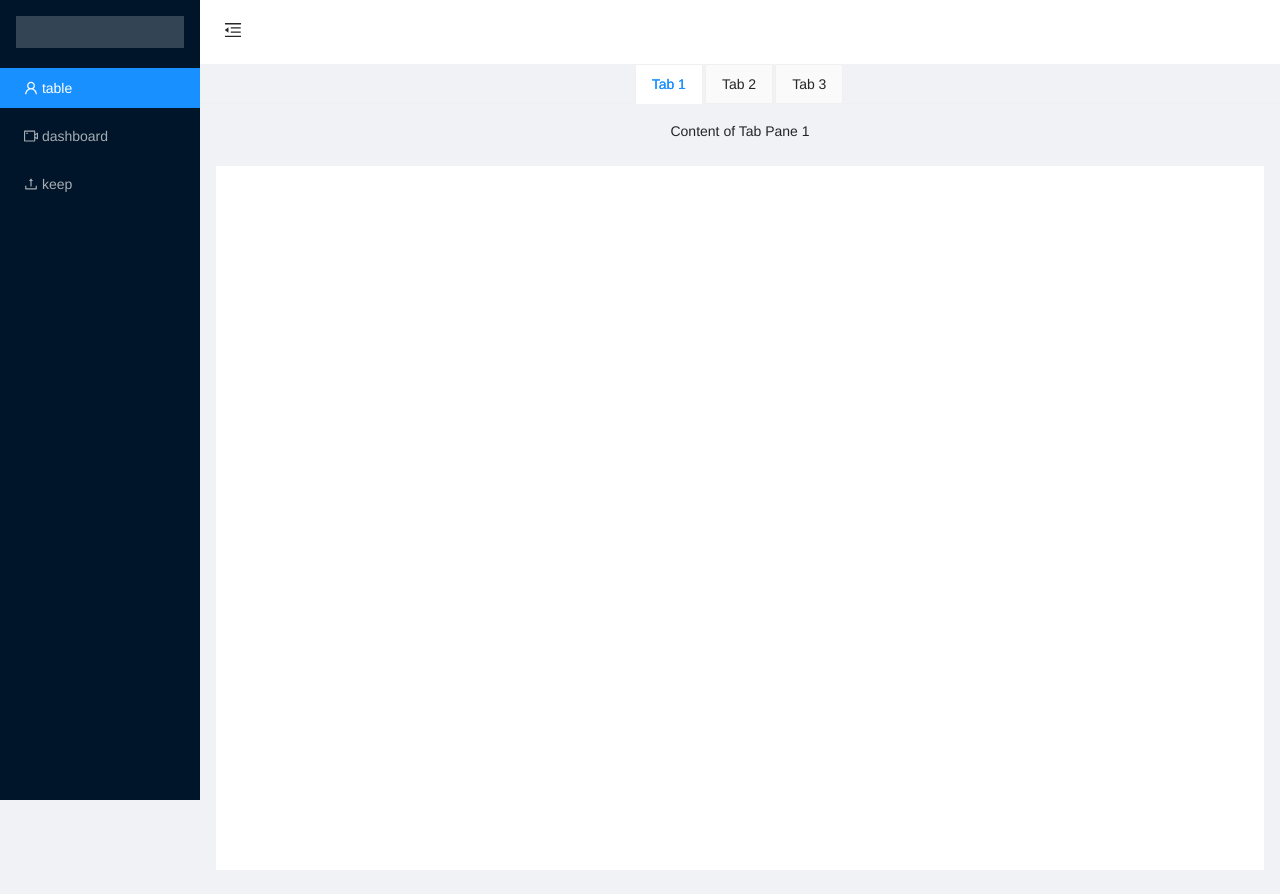
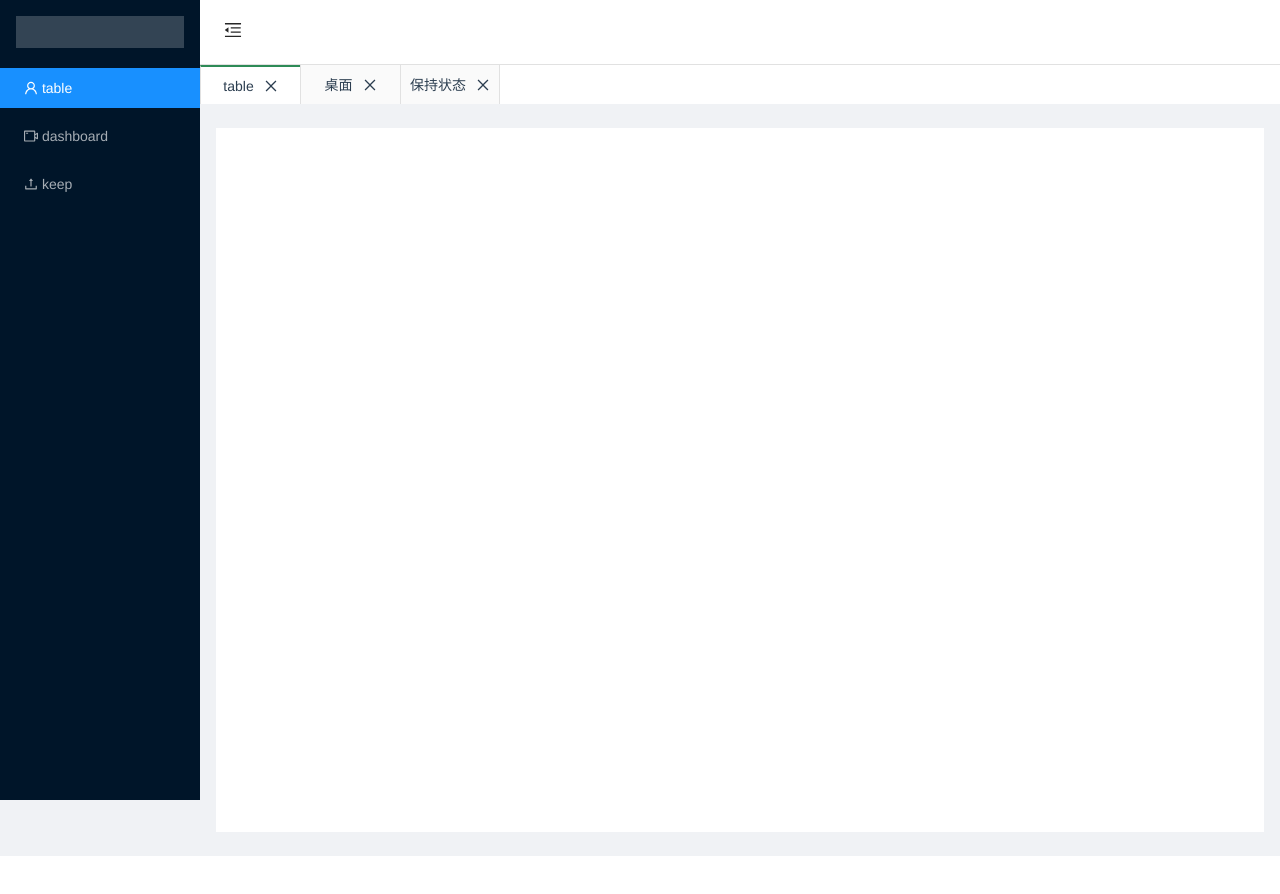
Before and after one commit to stack-stark/vue3-demo, a Vue app: page /index in a window 1280 px wide. After the commit the page ends 856 px from the top, so only its background shows below. Built offline with nearby package versions, Linux system fonts and the light colour scheme.

Commit message:
feat-路由缓存tabs修改

```diff
--- a/src/components/router-tabs/RouterTabs.vue
+++ b/src/components/router-tabs/RouterTabs.vue
@@ -1,23 +1,102 @@
 <template>
-  <div>
-    <a-tabs type="card">
-      <a-tab-pane key="1" tab="Tab 1">Content of Tab Pane 1</a-tab-pane>
-      <a-tab-pane key="2" tab="Tab 2">Content of Tab Pane 2</a-tab-pane>
-      <a-tab-pane key="3" tab="Tab 3">Content of Tab Pane 3</a-tab-pane>
-    </a-tabs>
+  <div class="tabs">
+    <div class="tabs-item" @click="toPage('./table', 'table')" v-bind:class="{ 'tabs-item-active': state.activeKey == 'table' }">
+      <span class="item-span">table</span>
+      <CloseOutlined />
+    </div>
+    <div class="tabs-item" @click="toPage('./dashboard', 'dashboard')" v-bind:class="{ 'tabs-item-active': state.activeKey == 'dashboard' }">
+      <span class="item-span">桌面</span>
+      <CloseOutlined />
+    </div>
+    <div class="tabs-item" @click="toPage('./keep', 'keep')" v-bind:class="{ 'tabs-item-active': state.activeKey == 'keep' }">
+      <span class="item-span">保持状态</span>
+      <CloseOutlined />
+    </div>
   </div>
 </template>
 
 <script lang="ts">
-import { defineComponent } from "vue";
+import { defineComponent, reactive } from "vue";
+import { CloseOutlined } from "@ant-design/icons-vue";
+import Router from "@/router";
 
 export default defineComponent({
   name: "routerTabs",
+  components: {
+    CloseOutlined,
+  },
   setup() {
-    return {};
+    const state = reactive({
+      activeKey: "table",
+    });
+
+    /**
+     * 设置当前活跃页面key
+     */
+    const setActiveKey = (key: string): void => {
+      state.activeKey = key;
+    };
+
+    /**
+     * 路由跳转
+     */
+    const toPage = (page: string, key: string): void => {
+      Router.push(page);
+      setActiveKey(key);
+    };
+
+    return {
+      toPage,
+      state,
+      setActiveKey
+    };
   },
 });
 </script>
 
-<style scoped>
+<style lang="less">
+.tabs {
+  width: calc(100vw - 200px);
+  height: 40px;
+  display: flex;
+  justify-content: flex-start;
+  overflow-x: auto;
+  background-color: white;
+  border-top: 1px solid #e1e1e1;
+  .tabs-item {
+    height: 40px;
+    min-width: 100px;
+    display: flex;
+    align-items: center;
+    justify-content: center;
+    border-left: 1px solid #e1e1e1;
+    cursor: pointer;
+    background: #fafafa;
+    .item-span {
+      margin-right: 10px;
+    }
+  }
+  .tabs-item-active {
+    border-top: 2px solid seagreen;
+    background: #ffffff;
+  }
+  .tabs-item:last-child {
+    border-right: 1px solid #e1e1e1;
+  }
+}
+
+.tabs::-webkit-scrollbar {
+  width: 4px;
+  height: 4px;
+}
+
+.tabs::-webkit-scrollbar-track {
+  border-radius: 6px;
+}
+
+/* 滚动条滑块 */
+.tabs::-webkit-scrollbar-thumb {
+  border-radius: 6px;
+  background: #d2d2d2;
+}
 </style>
--- a/src/layouts/Desktop.vue
+++ b/src/layouts/Desktop.vue
@@ -12,11 +12,11 @@
           <user-outlined />
           table
         </a-menu-item>
-        <a-menu-item key="2"  @click="toPage('./table', '2')">
+        <a-menu-item key="2"  @click="toPage('./dashboard', '2')">
           <video-camera-outlined />
           dashboard
         </a-menu-item>
-        <a-menu-item key="3"  @click="toPage('./table', '3')">
+        <a-menu-item key="3"  @click="toPage('./keep', '3')">
           <upload-outlined />
           keep
         </a-menu-item>
@@ -111,6 +111,8 @@ export default defineComponent({
      * 路由跳转
      */
     const toPage = (page: string, pageKey: string): void => {
+      console.log(page);
+      console.log(pageKey);
           state.selectedKeys = [pageKey] //设置选中的key
           // todo路由缓存起来
           Router.push(page);
--- a/src/store/modules/router-cache.ts
+++ b/src/store/modules/router-cache.ts
@@ -1,5 +1,3 @@
-import { ActionTree, Action } from 'vuex'
-
 interface RouterCacheObject {
     key: string;
     name: string;
@@ -13,6 +11,12 @@ interface StateFace {
 
 const state: StateFace = {
     routerCacheArray: []
+}
+
+const getters = {                //getters相当于是state的计算属性，如果你需要将变量的值进行计算，然后输出，写这里
+    routerCacheData (state: StateFace) {
+        return state.routerCacheArray
+    }
 }
 
 const mutations = {
@@ -37,5 +41,6 @@ export default {
     namespaced: true,
     state,
     mutations,
+    getters,
     actions
 }
```
